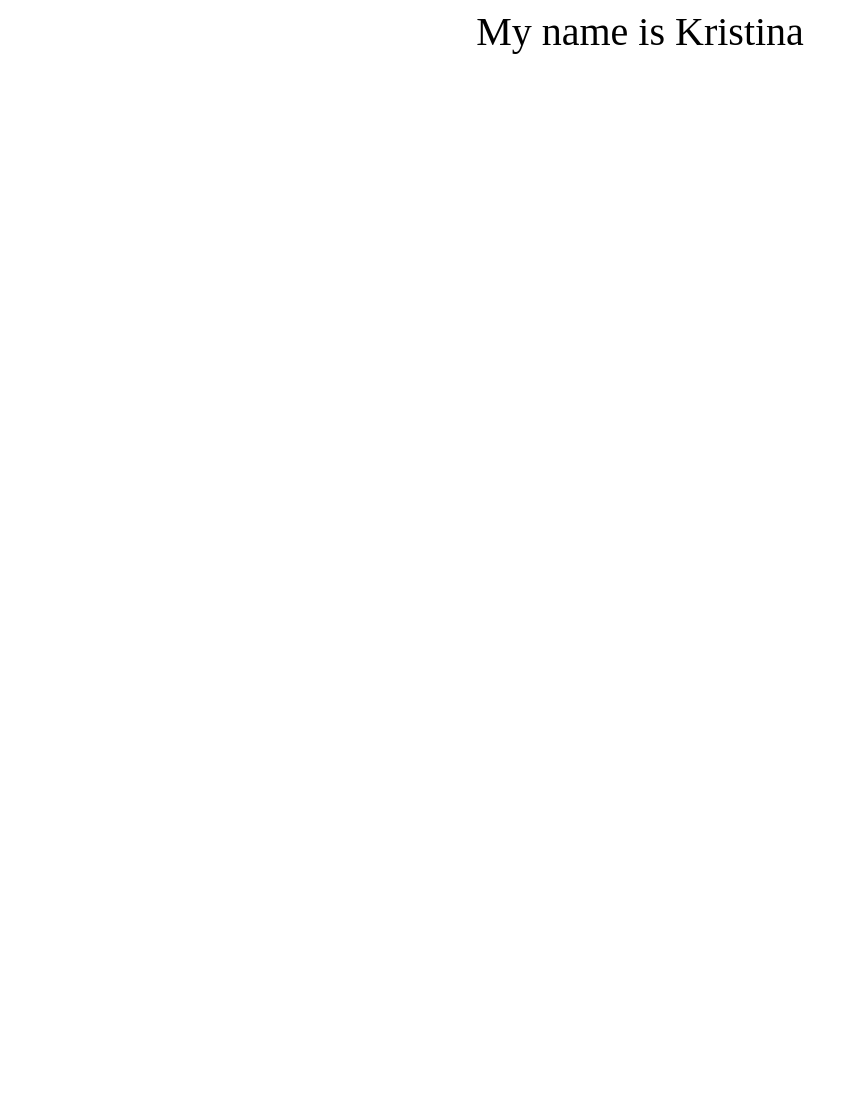
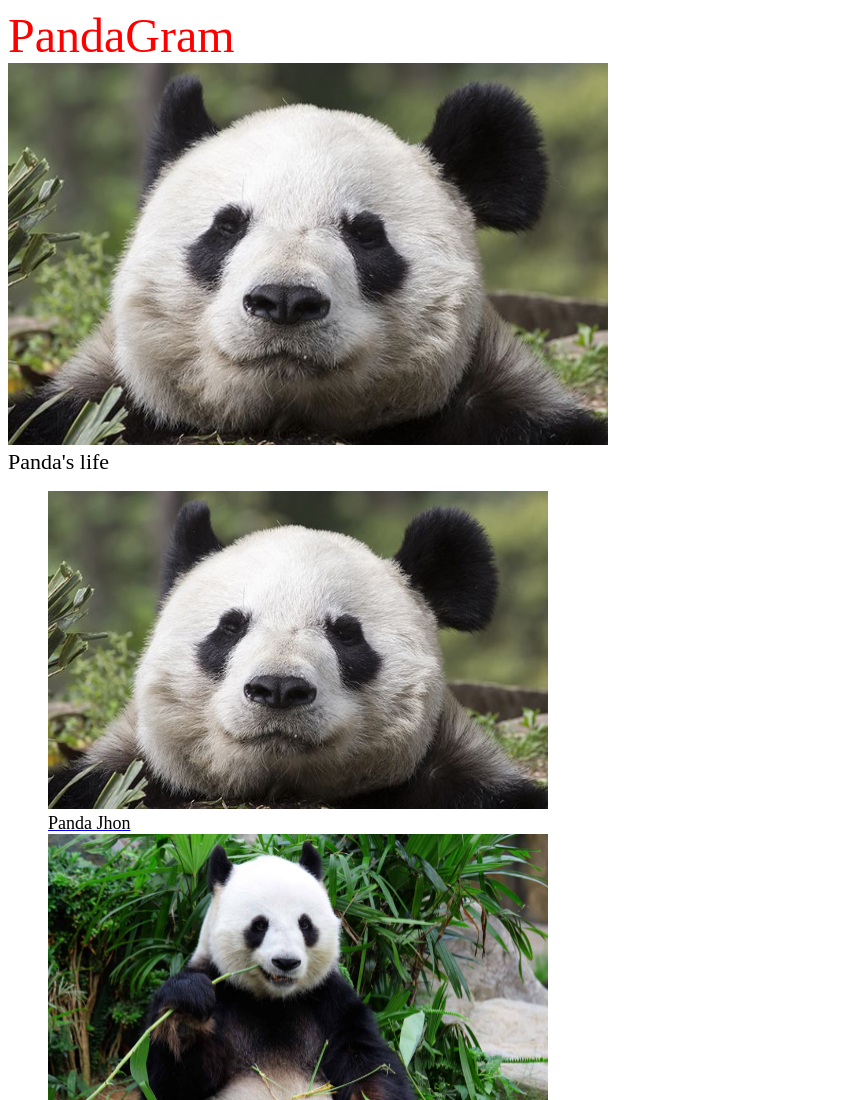
Before and after one commit to Java49-KristinaKainov/html-css-js-introduction, a plain HTML site: page index.html in a window 1280 px wide. Shown: the top 1100 px of the page, without its empty margins (0-856 px from the left). Before the commit the page ends 800 px from the top, so only its background shows below. Drawn offline with Linux system fonts and the light colour scheme.

Commit message:
PandaGram HW4

```diff
--- /dev/null
+++ b/Styles/Panda-styles.css
@@ -0,0 +1,30 @@
+.logo {
+    font-size: 3em; color: red;
+}
+.main-class{
+
+}
+.details-container{
+
+}
+.details-image{
+width: 600px;
+}
+.details-title{
+font-size: 22px;  display: block;
+}
+.thumbnails-list{
+
+}
+.thumbnails-item{
+list-style: none;
+}
+.thumbnails-image{
+width: 500px;
+}
+.thumbnails-title{
+  font-size: 18px; color: black; display: block;
+}
+.thumbnails-anchor{
+
+}
--- a/index.html
+++ b/index.html
@@ -4,9 +4,60 @@
     <meta charset="UTF-8">
     <meta http-equiv="X-UA-Compatible" content="IE=edge">
     <meta name="viewport" content="width=device-width, initial-scale=1.0">
+<link rel="stylesheet" href="Styles/Panda-styles.css">
     <title>Document</title>
 </head>
 <body>
-    <label style="font-size: 40px;display: block; text-align: center;">My name is Kristina</label>
+ <header class="logo">
+  PandaGram
+ </header>
+ <main class="main-class">
+    <section class="details-container">
+     <img src="img.pandas/Panda1.jpg" class="details-image">
+     <span class="details-title">Panda's life</span>
+    </section>
+  <ul class="thumbnails">
+     <li class="thumbnails-item">
+
+        <a href="#" class="thumbnails-anchor">
+            <img src="img.pandas/Panda1.jpg" class="thumbnails-image">
+            <span class="thumbnails-title"> Panda Jhon </span>
+         </a>
+     </li>
+
+     <li class="thumbnails-item">
+
+        <a href="#" class="thumbnails-anchor">
+            <img src="img.pandas/Panda2.jpeg" class="thumbnails-image">
+            <span class="thumbnails-title"> Panda Loki </span>
+         </a>
+     </li>
+
+     <li class="thumbnails-item">
+
+        <a href="#" class="thumbnails-anchor">
+            <img src="img.pandas/Panda3.webp" class="thumbnails-image">
+            <span class="thumbnails-title"> Panda Maya </span>
+         </a>
+     </li>
+
+     <li class="thumbnails-item">
+
+        <a href="#" class="thumbnails-anchor">
+            <img src="img.pandas/Panda4.jpg" class="thumbnails-image">
+            <span class="thumbnails-title"> Panda Luk </span>
+         </a>
+        </li>
+
+        <li class="thumbnails-item">
+            <a href="#" class="thumbnails-anchor">
+                <img src="img.pandas/Panda5.jpg" class="thumbnails-image">
+                <span class="thumbnails-title"> Panda Lazy</span>
+            </a>
+        </li>
+
+  </ul>
+
+ </main>
 </body>
 </html>
```
Also changed, not shown: img.pandas/Panda1.jpg (added), img.pandas/Panda2.jpeg (added), img.pandas/Panda3.webp (added), img.pandas/Panda4.jpg (added), img.pandas/Panda5.jpg (added).
